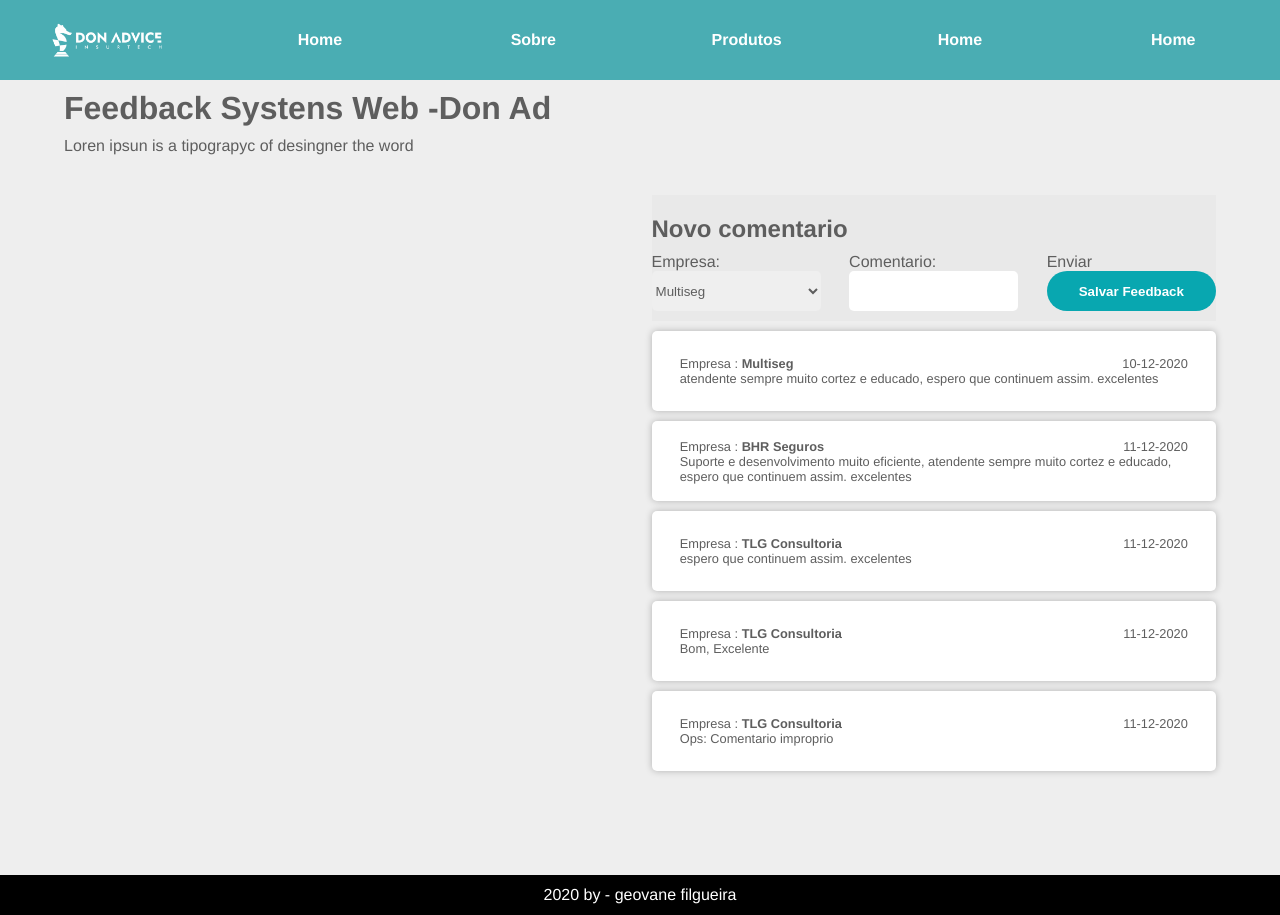
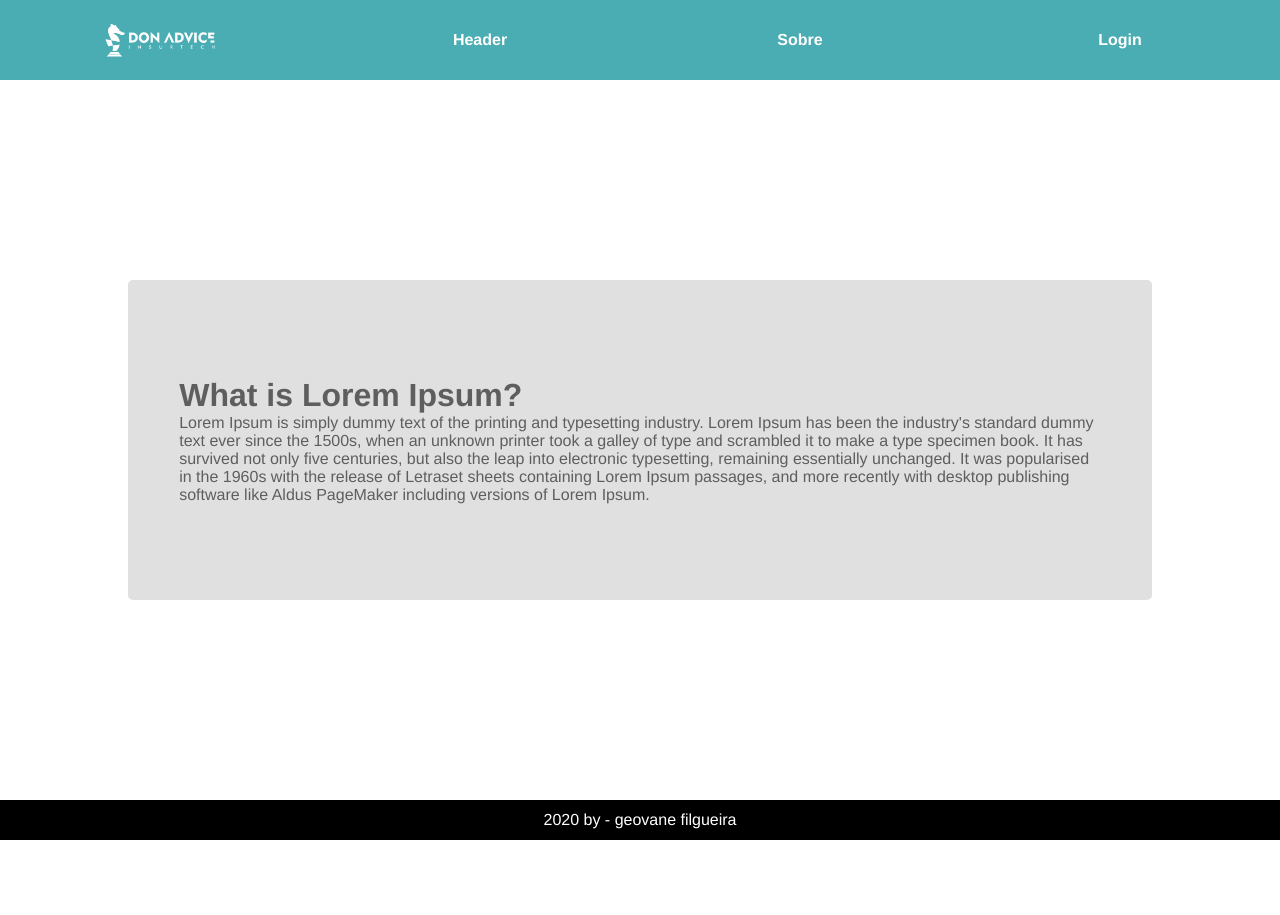
Before and after one commit to geovanefilgueira/entrevista-dom, a Vue app: page /#/sobre in a window 1280 px wide. After the commit the page ends 840 px from the top, so only its background shows below. Built offline with nearby package versions, Linux system fonts and the light colour scheme.

Commit message:
adicionando vue router para navegação entre paginas

```diff
--- a/package.json
+++ b/package.json
@@ -9,7 +9,8 @@
   },
   "dependencies": {
     "core-js": "^3.6.5",
-    "vue": "^2.6.11"
+    "vue": "^2.6.11",
+    "vue-router": "^3.4.9"
   },
   "devDependencies": {
     "@vue/cli-plugin-babel": "~4.5.0",
--- a/src/App.vue
+++ b/src/App.vue
@@ -1,23 +1,14 @@
 
 <template>
   <div id="app">
-    <Nav/>
-    <Header/>
-    <Footer/>
+    <router-view/>
   </div>
 </template>
 
-<script> //importação fica aqui
-import Nav from './components/Nav.vue'
-import Header from './components/Header.vue'
-import Footer from './components/Footer'
-export default {//state,data,e metodos aqui
-  name: 'App',
-  components: {//components que vai usar
-    Nav,
-    Header,
-    Footer
-  }
+<script>
+export default {
+  name: 'App'
+  //sem component aqui
 }
 </script>
 
@@ -27,11 +18,7 @@
   margin: 0;
   padding: 0;
   color: #5e5e5e;
-}
-#app {
   font-family: Avenir, Helvetica, Arial, sans-serif;
-  -webkit-font-smoothing: antialiased;
-  -moz-osx-font-smoothing: grayscale;
 }
 /* ====== CLASSES GLOBAIS======*/
 .flex-row{display: flex; flex-direction: row; justify-content:space-between;}
@@ -39,7 +26,7 @@
 .w90{width: 90%;}
 .w30{width: 30%;}
 .b12{background: orange;}
-h1,h2,h3,h4,h5,h6{padding: 10px 0;}
+h1,h2,h3,h4,h5,h6{padding:  0;}
 input[type="text"],select{border: 0; height: 5vh; border-radius: 5px;}
 button{cursor: pointer; min-width: 40px; padding: 0 10px; border: 0; height: 5vh; border-radius: 40px; background:#08A7B0; color: #fff; font-size: 0.8; font-weight: 700;}
 button:hover{background: darkcyan;}
--- a/src/components/cards.vue
+++ b/src/components/cards.vue
@@ -9,7 +9,7 @@
                 <label>{{comentarios.data}}</label>
             </div>
             <label>
-                <label v-if="comentarios.comentario.includes('palatrao')">Ops: Comentario improprio</label>
+                <label v-if="comentarios.comentario.includes('palavrao')">Ops: Comentario Bloqueado v-if</label>
                 <label v-else>{{comentarios.comentario}}</label>
 
             </label>
--- a/src/components/Header.vue
+++ b/src/components/pages/Header.vue
@@ -1,5 +1,6 @@
 <template>
     <header>
+        <Nav/>
         <div class="w90">
             <h1 class="w90">Feedback Systens Web  -Don Ad</h1>
             <label>Loren ipsun is a tipograpyc of desingner the word</label>
@@ -7,7 +8,7 @@
 
         <div class="container-main">
             <div class="container-info animate__animated animate__fadeInLeft">
-                <img src="../assets/notebook.svg" alt="desenho de um notebook">
+                <img src="../../assets/notebook.svg" alt="desenho de um notebook">
             </div>
             <div class="container-cards cell-w100">
                 <div class="menu-cards">
@@ -35,20 +36,24 @@
                 <div v-for="cards in comentarios" :key="cards.id">
                     <Cards :comentarios="cards"/>
                 </div>
-
-
-
             </div>
         </div>
+        <Footer/>
     </header>
 </template>
 
 <script>
-import Cards from './cards'
+
+import Cards from '../cards.vue'
+import Nav from '../parts-layout/Nav.vue'
+import Footer from '../parts-layout/Footer.vue'
 
 export default {
     components: {//components que vai usar
-        Cards
+        Cards,
+        Nav,
+        Footer
+
     },
     data(){
         return{
@@ -66,12 +71,7 @@
                     data:'11-12-2020'
                 }
                 ,
-                {
-                    id:'2',
-                    empresa:'TLG Consultoria',
-                    comentario:'espero que continuem assim. excelentes',
-                    data:'11-12-2020'
-                },
+
                 {
                     id:'3',
                     empresa:'TLG Consultoria',
@@ -81,7 +81,7 @@
                 {
                     id:'4',
                     empresa:'TLG Consultoria',
-                    comentario:'maria falou um palatrao',
+                    comentario:'maria falou um palavrao',
                     data:'11-12-2020'
                 }
 
@@ -90,21 +90,20 @@
         }
     }
     ,
-    props:{
-        dados: Array
-    },
      methods: {
         adicionar: ()=>{
-            this.comentarios.push(
-                {
-                    id:'8',
-                    empresa:'aaa',
-                    comentario:'atendente sempre muito cortez e educado, espero que continuem assim. excelentes',
-                    data:'10-12-2020'
-                }
-            ).then(
-                console.log("salvo")
-            )
+            alert("Ops, em construção, add todoist, remover, router, private router")
+
+            // this.comentarios.push(
+            //     {
+            //         id:'8',
+            //         empresa:'aaa',
+            //         comentario:'atendente sempre muito cortez e educado, espero que continuem assim. excelentes',
+            //         data:'10-12-2020'
+            //     }
+            // ).then(
+            //     console.log("salvo")
+            // )
         }
      }
 }
@@ -113,7 +112,7 @@
 <style scoped>
 header{
     width: 100%;
-    min-height: 90vh;
+    min-height: 75vh;
     background: #eeeeee;
     display: flex;
     flex-direction: column;
@@ -122,7 +121,7 @@
 }
 .container-main{
     width: 90%;
-    height: 90vh;
+    height:80vh;
     display: flex;
     flex-direction: row;
     align-items: center;
@@ -130,7 +129,7 @@
     }
 .container-cards,.container-info{
     width: 49%;
-    min-height: 80vh;
+    min-height: 65vh;
 }
 .container-info>img{
     width: 100%;
--- /dev/null
+++ b/src/components/pages/Sobre.vue
@@ -0,0 +1,47 @@
+<template>
+    <div class="sobre">
+        <Nav/>
+        <div class="card-sobre">
+            <h1 class="w90">What is Lorem Ipsum?</h1>
+            <label class="w90">
+                Lorem Ipsum is simply dummy text of the printing and typesetting industry. Lorem Ipsum has been the industry's standard dummy text ever since the 1500s, when an unknown printer took a galley of type and scrambled it to make a type specimen book. It has survived not only five centuries, but also the leap into electronic typesetting, remaining essentially unchanged. It was popularised in the 1960s with the release of Letraset sheets containing Lorem Ipsum passages, and more recently with desktop publishing software like Aldus PageMaker including versions of Lorem Ipsum.
+            </label>
+        </div>
+        <Footer/>
+    </div>
+</template>
+
+<script>
+import Nav from '../parts-layout/Nav.vue'
+import Footer from  '../parts-layout/Footer.vue'
+
+export default {
+    components:{
+        Nav,
+        Footer,
+
+    }
+}
+</script>
+
+<style scoped>
+.sobre{
+    width: 100%;
+    height: 105vh;
+    background: #ffffff;
+    display: flex;
+    flex-direction: column;
+    justify-content: space-between;
+    align-items: center;
+    }
+.card-sobre{
+    width: 80%;
+    height: 40vh;
+    display: flex;
+    justify-content: center;
+    align-items: center;
+    flex-direction: column;
+    background: rgba(70, 70, 70, 0.164);
+    border-radius: 5px;
+    }
+</style>
--- a/src/components/Nav.vue
+++ b/src/components/parts-layout/Nav.vue
@@ -1,11 +1,10 @@
 <template>
   <nav>
-    <img alt="logo don advice, cavalo de xadrez" src="../assets/logo-don.png">
-    <a href="">Home</a>
-    <a href="">Sobre</a>
-    <a href="">Produtos</a>
-    <a href="">Home</a>
-    <a href="">Home</a>
+    <img alt="logo don advice, cavalo de xadrez" src="../../assets/logo-don.png">
+    <router-link to="/">Header</router-link>
+    <router-link to="/sobre">Sobre</router-link>
+    <router-link to="/login">Login</router-link>
+
   </nav>
 </template>
 
--- a/src/main.js
+++ b/src/main.js
@@ -1,8 +1,27 @@
 import Vue from 'vue'
 import App from './App.vue'
+import Header from './components/pages/Header.vue'
+import Nav from'./components/parts-layout/Nav.vue'
+import Sobre from './components/pages/Sobre.vue'
 
+import VueRouter from 'vue-router'// importando
+Vue.use(VueRouter) // usando
+
+
+const router = new VueRouter({ // construindo um novo vuirouter
+  routes:[
+    {path: '/', component: Header},
+    {path: '/login', component: Nav},
+    {path: '/sobre', component: Sobre}
+
+
+  ]
+})
 Vue.config.productionTip = false
 
+
+
 new Vue({
+  router, // add a rota a instancia
   render: h => h(App),
 }).$mount('#app')
```
Also changed, not shown: src/components/pages/login.vue (added, +13 -0 lines), src/components/parts-layout/Footer.vue (renamed from src/components/Footer.vue), 1 other file (tests, documents, lock files or other folders).
